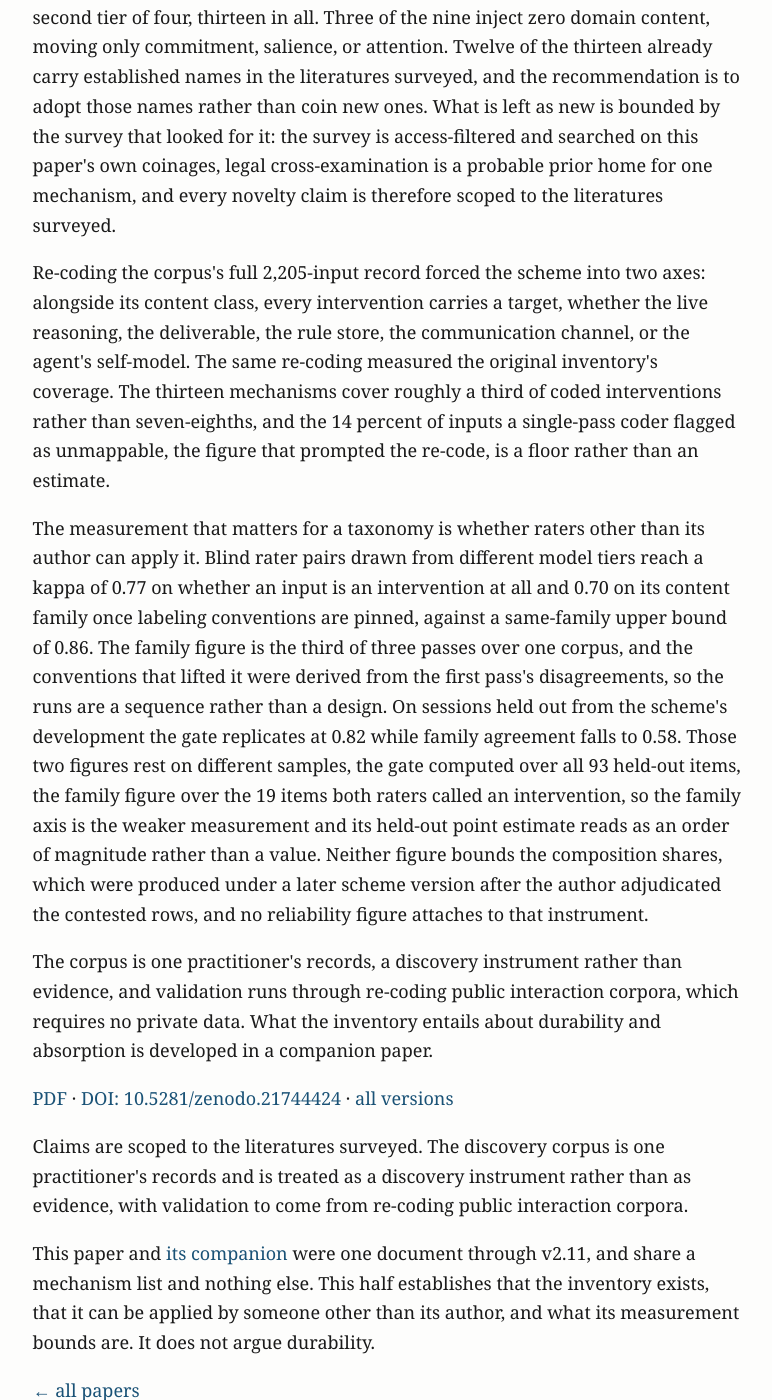
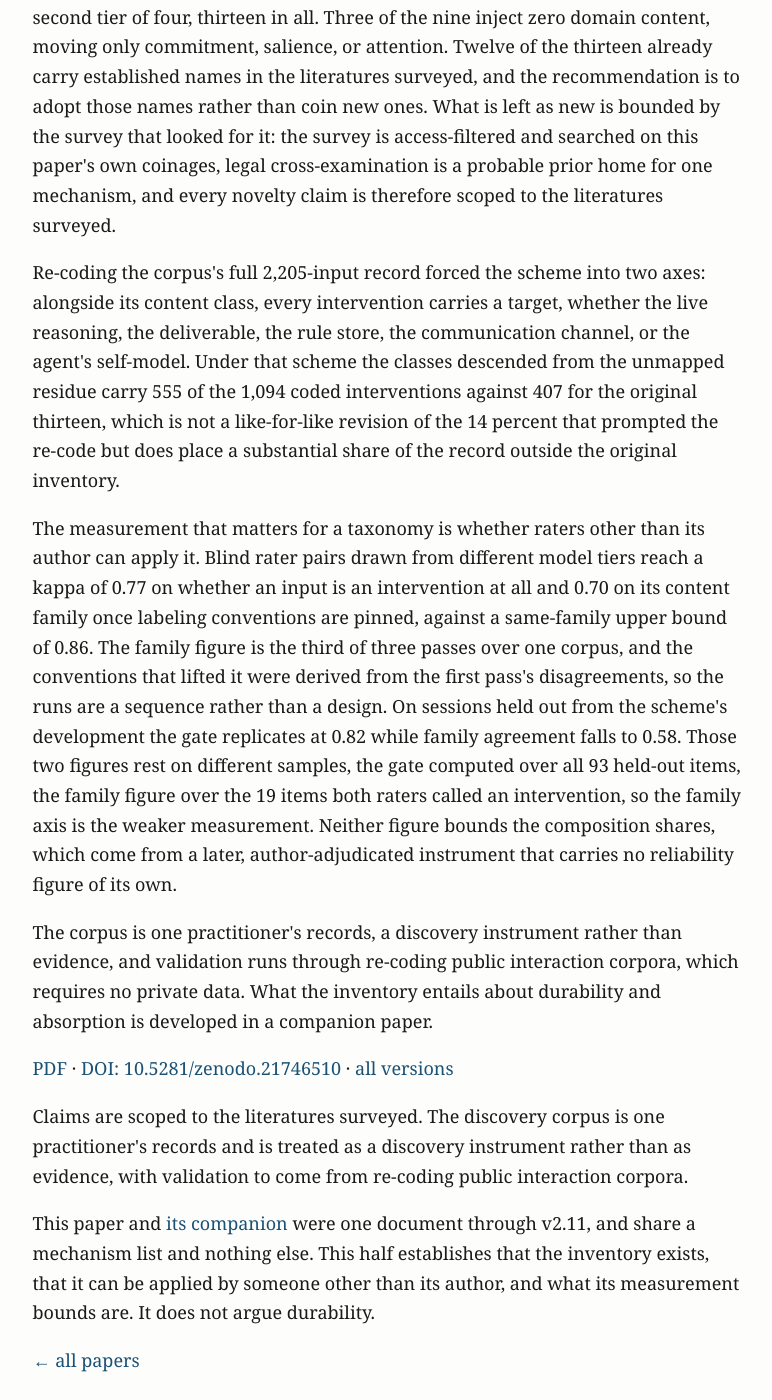
Before and after one commit to MajorLift/blog, a Jekyll site: the page built from papers/epistemic-content-taxonomy.md, in a window 1280 px wide and 1400 px high, scrolled down 685 px. Shown: the whole window, without its empty margins (252-1024 px from the left). Built offline with Jekyll 4.4.1, drawn with Linux system fonts in a browser that asks for light colours.

Commit message:
Taxonomy v1.7, durability v3.9
The taxonomy paper withdraws its coverage inference. The 178 flagged as
unmappable and the 555 assigned to residue-descended classes do not measure
the same thing, so the recomputed coverage figure comes out and the
measurement stays, with the non-comparability stated.

The durability paper takes the author's wording for three sentences, restores
the opening question to its modal form with the answerability condition
explicit, and downgrades Section 6.6 from deriving Section 6.3's measurement
claim to motivating it, since the derivation runs over expected loss while the
claim is stated over message counts.

```diff
--- a/papers/epistemic-content-taxonomy.md
+++ b/papers/epistemic-content-taxonomy.md
@@ -7,7 +7,7 @@ citation:
   author: "Suh, Jongsun"
   date: "2026/07/31"
   pdf: /assets/pdf/suh-2026-epistemic-content-taxonomy.pdf
-  doi: "10.5281/zenodo.21744424"
+  doi: "10.5281/zenodo.21746510"
 ---
 
 <article>
@@ -23,11 +23,11 @@ From seven months of documented practice, this paper derives nine recurring inte
 </p>
 
 <p>
-Re-coding the corpus's full 2,205-input record forced the scheme into two axes: alongside its content class, every intervention carries a target, whether the live reasoning, the deliverable, the rule store, the communication channel, or the agent's self-model. The same re-coding measured the original inventory's coverage. The thirteen mechanisms cover roughly a third of coded interventions rather than seven-eighths, and the 14 percent of inputs a single-pass coder flagged as unmappable, the figure that prompted the re-code, is a floor rather than an estimate.
+Re-coding the corpus's full 2,205-input record forced the scheme into two axes: alongside its content class, every intervention carries a target, whether the live reasoning, the deliverable, the rule store, the communication channel, or the agent's self-model. Under that scheme the classes descended from the unmapped residue carry 555 of the 1,094 coded interventions against 407 for the original thirteen, which is not a like-for-like revision of the 14 percent that prompted the re-code but does place a substantial share of the record outside the original inventory.
 </p>
 
 <p>
-The measurement that matters for a taxonomy is whether raters other than its author can apply it. Blind rater pairs drawn from different model tiers reach a kappa of 0.77 on whether an input is an intervention at all and 0.70 on its content family once labeling conventions are pinned, against a same-family upper bound of 0.86. The family figure is the third of three passes over one corpus, and the conventions that lifted it were derived from the first pass's disagreements, so the runs are a sequence rather than a design. On sessions held out from the scheme's development the gate replicates at 0.82 while family agreement falls to 0.58. Those two figures rest on different samples, the gate computed over all 93 held-out items, the family figure over the 19 items both raters called an intervention, so the family axis is the weaker measurement and its held-out point estimate reads as an order of magnitude rather than a value. Neither figure bounds the composition shares, which were produced under a later scheme version after the author adjudicated the contested rows, and no reliability figure attaches to that instrument.
+The measurement that matters for a taxonomy is whether raters other than its author can apply it. Blind rater pairs drawn from different model tiers reach a kappa of 0.77 on whether an input is an intervention at all and 0.70 on its content family once labeling conventions are pinned, against a same-family upper bound of 0.86. The family figure is the third of three passes over one corpus, and the conventions that lifted it were derived from the first pass's disagreements, so the runs are a sequence rather than a design. On sessions held out from the scheme's development the gate replicates at 0.82 while family agreement falls to 0.58. Those two figures rest on different samples, the gate computed over all 93 held-out items, the family figure over the 19 items both raters called an intervention, so the family axis is the weaker measurement. Neither figure bounds the composition shares, which come from a later, author-adjudicated instrument that carries no reliability figure of its own.
 </p>
 
 <p>
@@ -36,7 +36,7 @@ The corpus is one practitioner's records, a discovery instrument rather than evi
 
 <p>
 <a href="{{ '/assets/pdf/suh-2026-epistemic-content-taxonomy.pdf' | relative_url }}">PDF</a> ·
-<a href="https://doi.org/10.5281/zenodo.21744424">DOI: 10.5281/zenodo.21744424</a> ·
+<a href="https://doi.org/10.5281/zenodo.21746510">DOI: 10.5281/zenodo.21746510</a> ·
 <a href="https://doi.org/10.5281/zenodo.21730478">all versions</a>
 </p>
 
```
Also changed, not shown: papers/grounds-frames-standing.md (+2 -2 lines), 2 other files.
